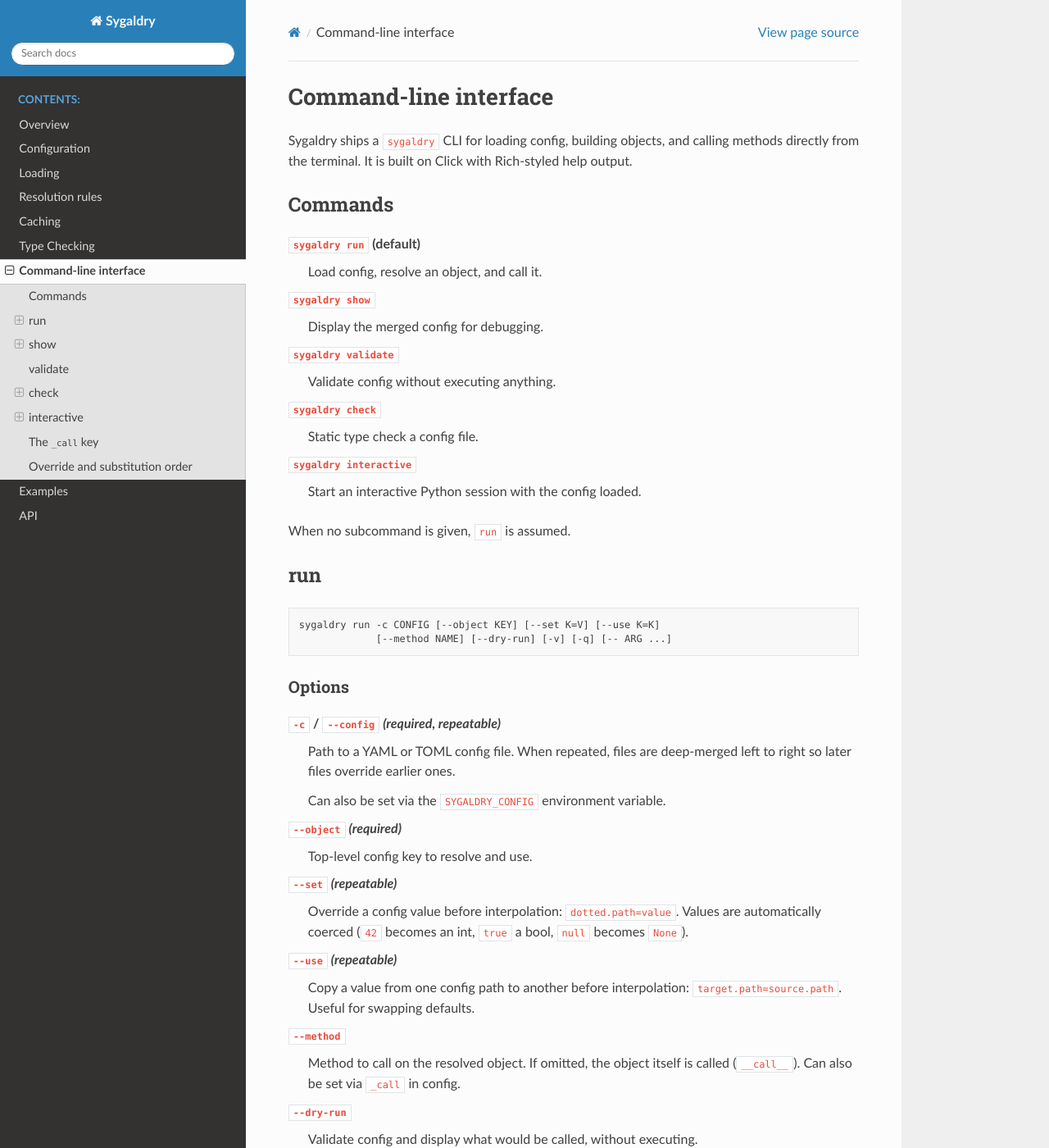
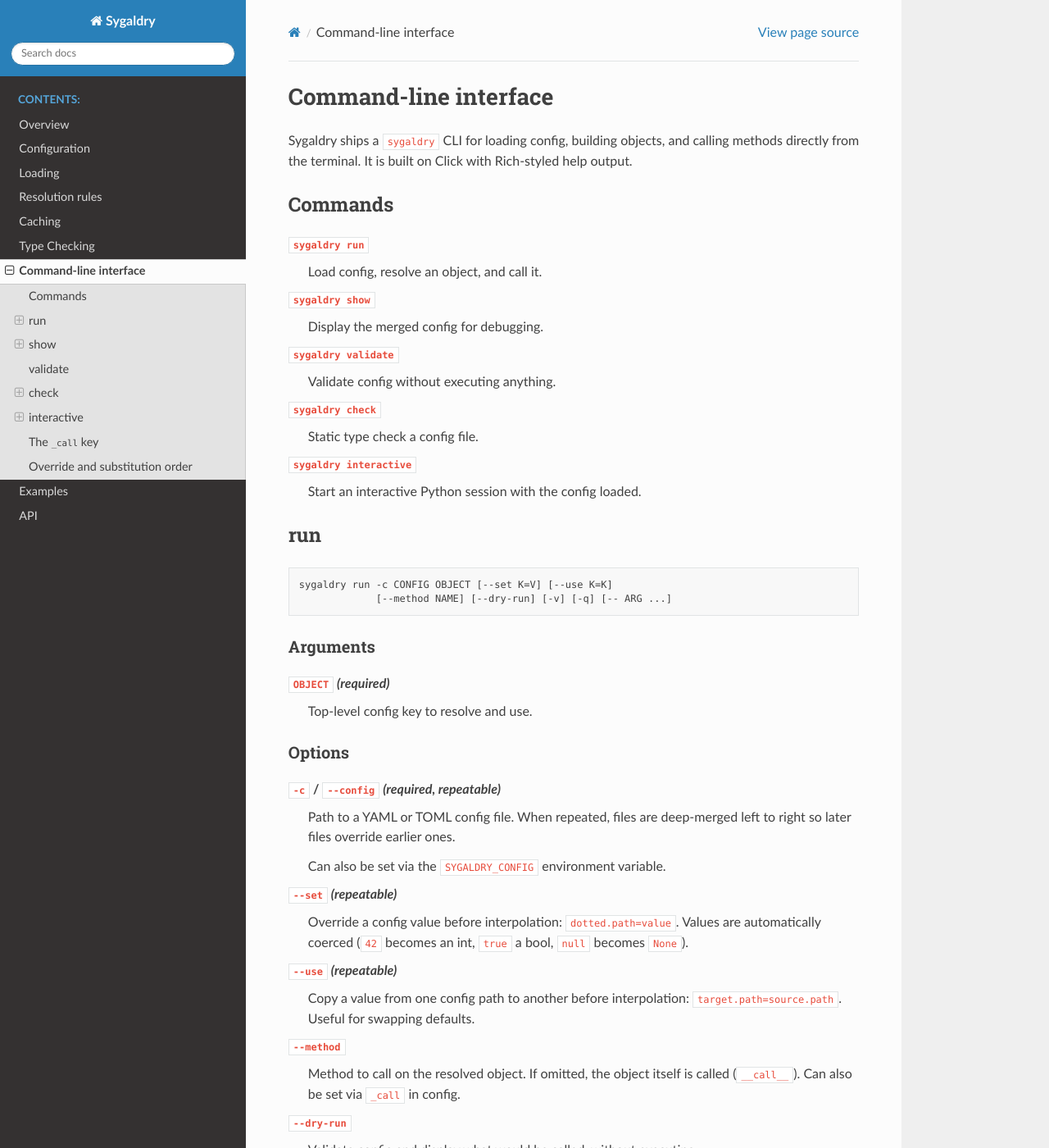
Before and after one commit to RohanDalton/sygaldry, a Sphinx documentation site: the page built from docs/source/cli.rst, in a window 1280 px wide and 1400 px high. Shown: the whole window at 82% size. Built offline with Sphinx 7.4.7 and the Read the Docs theme 3.1.0, drawn with Linux system fonts in a browser that asks for light colours; some of the changed text lies outside the part shown.

Commit message:
Make object an argument

```diff
--- a/docs/source/cli.rst
+++ b/docs/source/cli.rst
@@ -9,7 +9,7 @@
 Commands
 ========
 
-``sygaldry run`` (default)
+``sygaldry run``
   Load config, resolve an object, and call it.
 
 ``sygaldry show``
@@ -24,15 +24,19 @@
 ``sygaldry interactive``
   Start an interactive Python session with the config loaded.
 
-When no subcommand is given, ``run`` is assumed.
-
 run
 ===
 
 .. code-block:: text
 
-   sygaldry run -c CONFIG [--object KEY] [--set K=V] [--use K=K]
+   sygaldry run -c CONFIG OBJECT [--set K=V] [--use K=K]
                 [--method NAME] [--dry-run] [-v] [-q] [-- ARG ...]
+
+Arguments
+---------
+
+``OBJECT`` *(required)*
+  Top-level config key to resolve and use.
 
 Options
 -------
@@ -42,9 +46,6 @@
   left to right so later files override earlier ones.
 
   Can also be set via the ``SYGALDRY_CONFIG`` environment variable.
-
-``--object`` *(required)*
-  Top-level config key to resolve and use.
 
 ``--set`` *(repeatable)*
   Override a config value before interpolation: ``dotted.path=value``.
```
Also changed, not shown: other parts of docs/source/cli.rst (+9 -9 lines), 2 other files.
